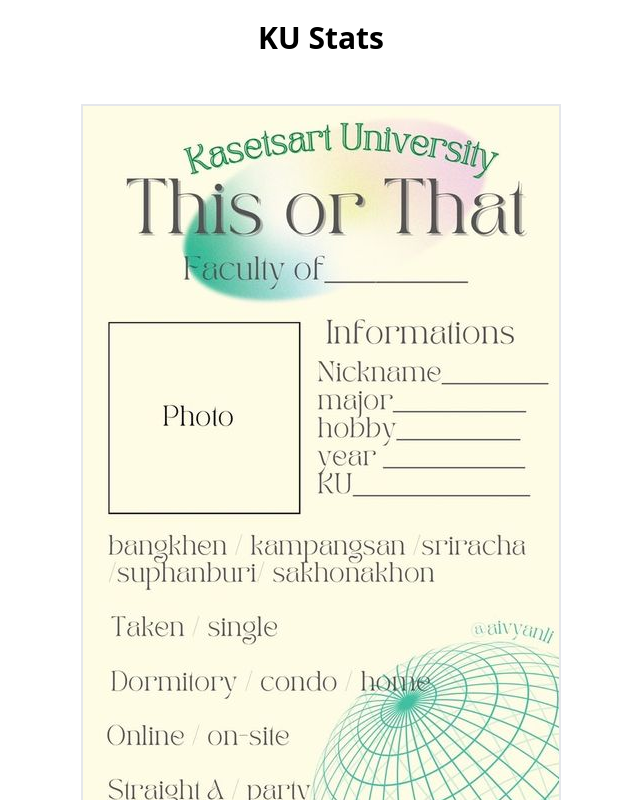
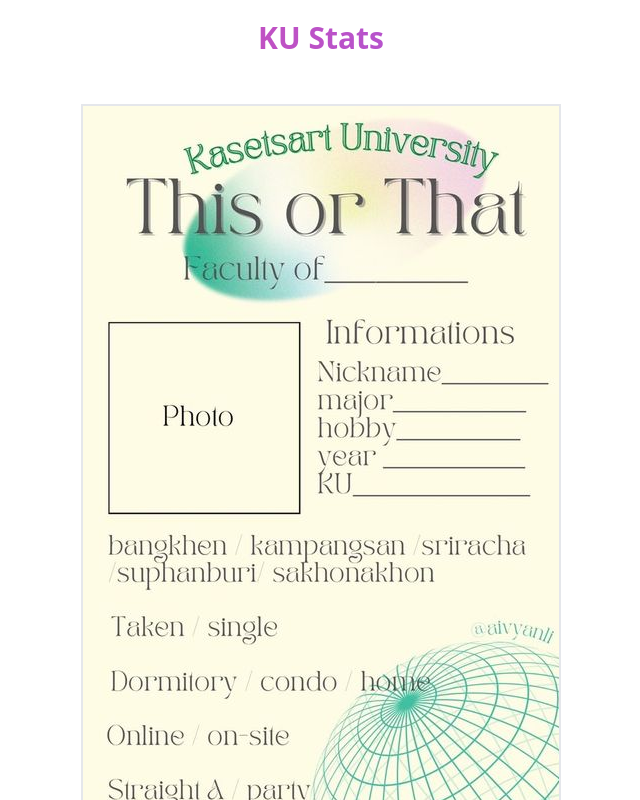
Before and after one commit to Teerut26/gen-ku, a Svelte app: page / in a window 1280 px wide. Shown: the top 800 px of the page, without its empty margins (319-959 px from the left). Built offline with nearby package versions, Linux system fonts and the light colour scheme.

Commit message:
change font size

```diff
--- a/src/App.svelte
+++ b/src/App.svelte
@@ -85,13 +85,13 @@
     }
 </script>
 
-<div class="font-extrabold text-3xl flex justify-center mt-5">KU Stats</div>
+<div class="font-extrabold text-3xl flex justify-center mt-5 bg-clip-text text-transparent bg-gradient-to-r from-pink-500 to-violet-500">KU Stats</div>
 
 <div
     class="flex flex-col items-center p-2 gap-3 scale-[0.6] sm:scale-75 md:scale-90 lg:scale-100"
 >
     <div class="flex flex-col items-center">
-        <div class="p-10 bg-white ">
+        <div class="p-10 font-bold text-xl">
             <div
                 bind:this={area}
                 class="w-[480px] h-[853px] border-2 flex flex-col gap-5 items-center bg-image relative "
@@ -109,7 +109,7 @@
                 {/if}
 
                 <input
-                    class={`absolute top-[149px] right-[41px] bg-transparent ${
+                    class={`absolute top-[148px] w-[11rem] right-[45px] bg-transparent ${
                         !isHide
                             ? "border-2 border-purple-500"
                             : "focus:outline-none"
```
